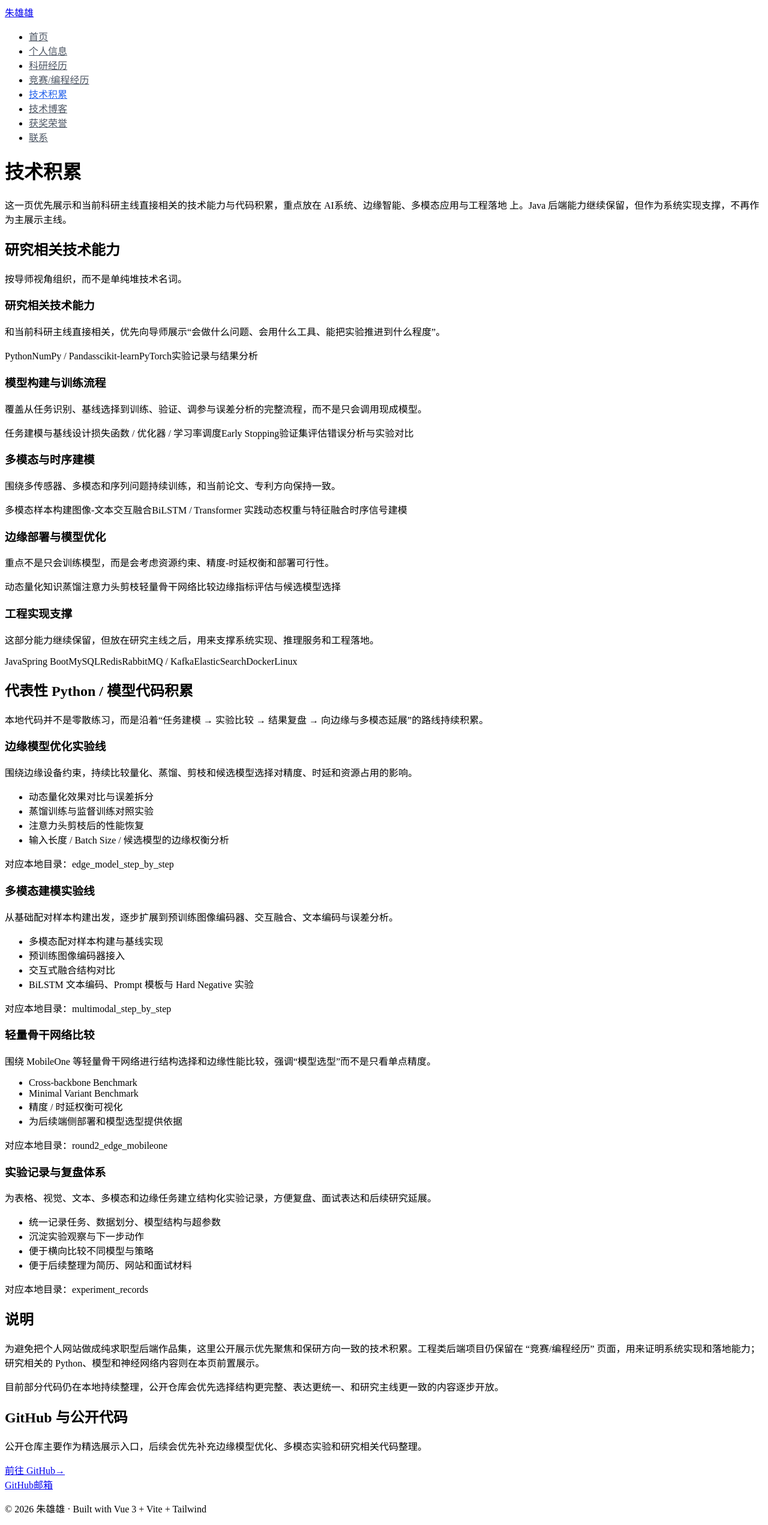
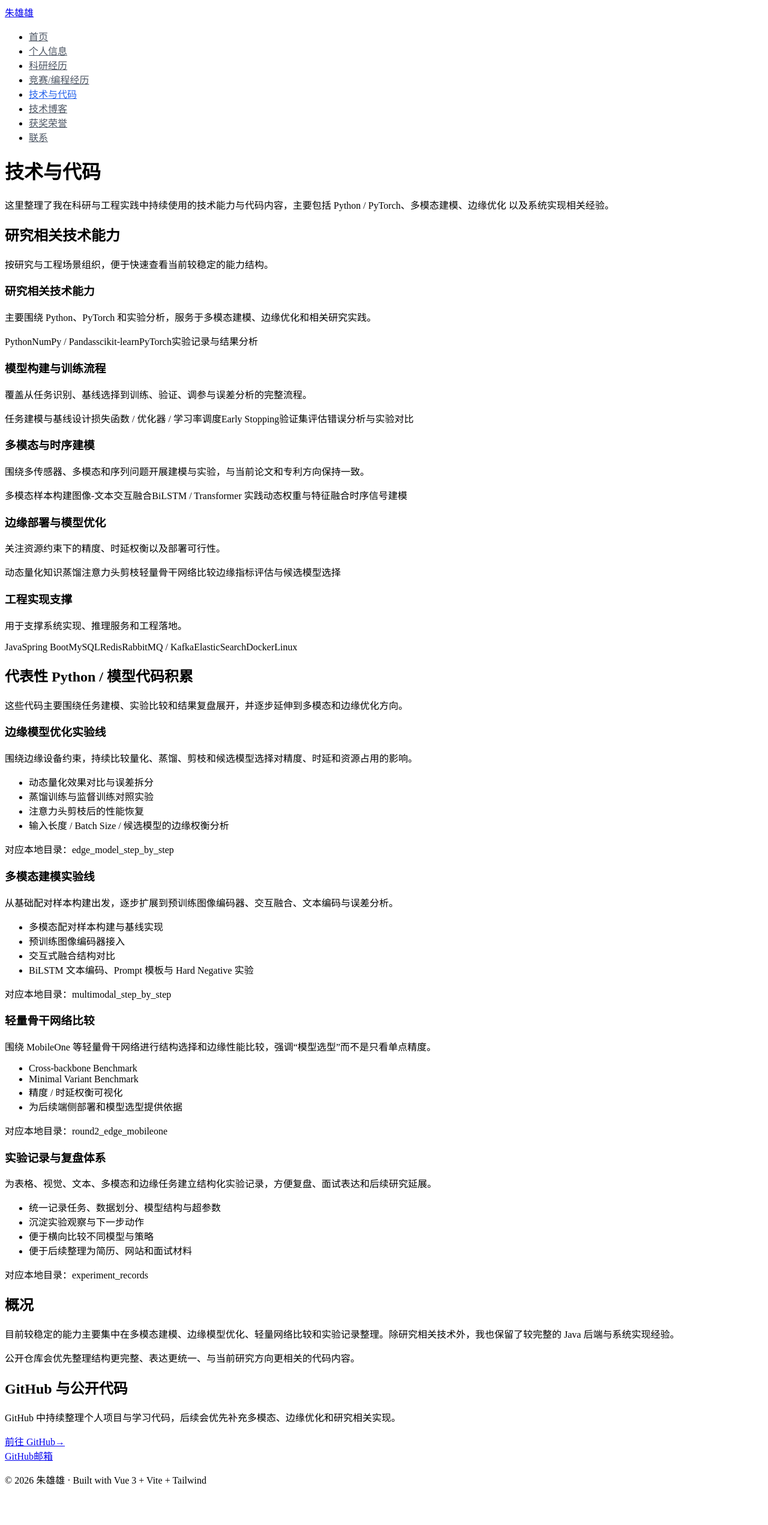
Before and after one commit to rainy-season-not-dividing/rainy-season-not-dividing.github.io, a Vue app: page /skills in a window 1280 px wide. Shown: the whole page at 60% size. After the commit the page ends 2494 px from the top, so only its background shows below. Built offline with nearby package versions, Linux system fonts and the light colour scheme; the HTML template or start-up script is replaced by a standard one.

Commit message:
Refine research status labels and page copy

```diff
--- a/src/components/layout/AppHeader.vue
+++ b/src/components/layout/AppHeader.vue
@@ -9,7 +9,7 @@
         <li><router-link to="/about" class="nav-link">个人信息</router-link></li>
         <li><router-link to="/research" class="nav-link">科研经历</router-link></li>
         <li><router-link to="/projects" class="nav-link">竞赛/编程经历</router-link></li>
-        <li><router-link to="/skills" class="nav-link">技术积累</router-link></li>
+        <li><router-link to="/skills" class="nav-link">技术与代码</router-link></li>
         <li><router-link to="/blog" class="nav-link">技术博客</router-link></li>
         <li><router-link to="/cv" class="nav-link">获奖荣誉</router-link></li>
         <li><router-link to="/contact" class="nav-link">联系</router-link></li>
--- a/src/data/skills.ts
+++ b/src/data/skills.ts
@@ -14,27 +14,27 @@ export interface CodeHighlight {
 export const skillGroups: SkillGroup[] = [
   {
     name: '研究相关技术能力',
-    summary: '和当前科研主线直接相关，优先向导师展示“会做什么问题、会用什么工具、能把实验推进到什么程度”。',
+    summary: '主要围绕 Python、PyTorch 和实验分析，服务于多模态建模、边缘优化和相关研究实践。',
     items: ['Python', 'NumPy / Pandas', 'scikit-learn', 'PyTorch', '实验记录与结果分析']
   },
   {
     name: '模型构建与训练流程',
-    summary: '覆盖从任务识别、基线选择到训练、验证、调参与误差分析的完整流程，而不是只会调用现成模型。',
+    summary: '覆盖从任务识别、基线选择到训练、验证、调参与误差分析的完整流程。',
     items: ['任务建模与基线设计', '损失函数 / 优化器 / 学习率调度', 'Early Stopping', '验证集评估', '错误分析与实验对比']
   },
   {
     name: '多模态与时序建模',
-    summary: '围绕多传感器、多模态和序列问题持续训练，和当前论文、专利方向保持一致。',
+    summary: '围绕多传感器、多模态和序列问题开展建模与实验，与当前论文和专利方向保持一致。',
     items: ['多模态样本构建', '图像-文本交互融合', 'BiLSTM / Transformer 实践', '动态权重与特征融合', '时序信号建模']
   },
   {
     name: '边缘部署与模型优化',
-    summary: '重点不是只会训练模型，而是会考虑资源约束、精度-时延权衡和部署可行性。',
+    summary: '关注资源约束下的精度、时延权衡以及部署可行性。',
     items: ['动态量化', '知识蒸馏', '注意力头剪枝', '轻量骨干网络比较', '边缘指标评估与候选模型选择']
   },
   {
     name: '工程实现支撑',
-    summary: '这部分能力继续保留，但放在研究主线之后，用来支撑系统实现、推理服务和工程落地。',
+    summary: '用于支撑系统实现、推理服务和工程落地。',
     items: ['Java', 'Spring Boot', 'MySQL', 'Redis', 'RabbitMQ / Kafka', 'ElasticSearch', 'Docker', 'Linux']
   }
 ]
--- a/src/router/index.ts
+++ b/src/router/index.ts
@@ -11,7 +11,7 @@ const router = createRouter({
     { path: '/research', name: 'Research', component: () => import('@/views/ResearchListView.vue'), meta: { title: '科研经历' } },
     { path: '/research/:id', name: 'ResearchDetail', component: () => import('@/views/ResearchDetailView.vue'), meta: { title: '科研经历' } },
     { path: '/projects', name: 'Projects', component: () => import('@/views/ResearchView.vue'), meta: { title: '竞赛/编程经历' } },
-    { path: '/skills', name: 'Skills', component: () => import('@/views/ProjectsView.vue'), meta: { title: '技术积累' } },
+    { path: '/skills', name: 'Skills', component: () => import('@/views/ProjectsView.vue'), meta: { title: '技术与代码' } },
     { path: '/blog', name: 'Blog', component: () => import('@/views/BlogListView.vue'), meta: { title: '博客' } },
     { path: '/blog/:slug', name: 'BlogPost', component: () => import('@/views/BlogPostView.vue'), meta: { title: '文章' } },
     { path: '/cv', name: 'CV', component: () => import('@/views/CVView.vue'), meta: { title: '简历' } },
--- a/src/views/HomeView.vue
+++ b/src/views/HomeView.vue
@@ -69,8 +69,8 @@
             class="group rounded-xl border border-gray-200 bg-white p-6 shadow-sm transition hover:border-primary-200 hover:shadow dark:border-slate-700 dark:bg-slate-800 dark:hover:border-primary-800"
           >
             <span class="text-2xl">🔧</span>
-            <h3 class="mt-2 font-medium text-gray-900 group-hover:text-primary-600 dark:text-white dark:group-hover:text-primary-400">技术积累</h3>
-            <p class="mt-1 text-sm text-gray-500 dark:text-gray-400">研究技术栈与代码积累</p>
+            <h3 class="mt-2 font-medium text-gray-900 group-hover:text-primary-600 dark:text-white dark:group-hover:text-primary-400">技术与代码</h3>
+            <p class="mt-1 text-sm text-gray-500 dark:text-gray-400">研究技术栈与相关实现</p>
           </router-link>
           <router-link
             to="/blog"
--- a/src/views/ProjectsView.vue
+++ b/src/views/ProjectsView.vue
@@ -1,17 +1,17 @@
 <template>
   <div class="mx-auto max-w-5xl px-4 py-12">
-    <h1 class="text-3xl font-bold text-gray-900 dark:text-white">技术积累</h1>
+    <h1 class="text-3xl font-bold text-gray-900 dark:text-white">技术与代码</h1>
     <p class="mt-2 max-w-3xl text-gray-600 dark:text-gray-400">
-      这一页优先展示和当前科研主线直接相关的技术能力与代码积累，重点放在
-      <span class="font-medium text-gray-900 dark:text-white">AI系统、边缘智能、多模态应用与工程落地</span>
-      上。Java 后端能力继续保留，但作为系统实现支撑，不再作为主展示主线。
+      这里整理了我在科研与工程实践中持续使用的技术能力与代码内容，主要包括
+      <span class="font-medium text-gray-900 dark:text-white">Python / PyTorch、多模态建模、边缘优化</span>
+      以及系统实现相关经验。
     </p>
 
     <section class="mt-10">
       <div class="flex items-end justify-between gap-4">
         <div>
           <h2 class="text-xl font-semibold text-gray-900 dark:text-white">研究相关技术能力</h2>
-          <p class="mt-2 text-sm text-gray-600 dark:text-gray-400">按导师视角组织，而不是单纯堆技术名词。</p>
+          <p class="mt-2 text-sm text-gray-600 dark:text-gray-400">按研究与工程场景组织，便于快速查看当前较稳定的能力结构。</p>
         </div>
       </div>
       <div class="mt-6 grid gap-6 md:grid-cols-2">
@@ -38,7 +38,7 @@
     <section class="mt-10">
       <h2 class="text-xl font-semibold text-gray-900 dark:text-white">代表性 Python / 模型代码积累</h2>
       <p class="mt-2 text-sm text-gray-600 dark:text-gray-400">
-        本地代码并不是零散练习，而是沿着“任务建模 → 实验比较 → 结果复盘 → 向边缘与多模态延展”的路线持续积累。
+        这些代码主要围绕任务建模、实验比较和结果复盘展开，并逐步延伸到多模态和边缘优化方向。
       </p>
       <div class="mt-6 grid gap-6 md:grid-cols-2">
         <article
@@ -57,20 +57,19 @@
     </section>
 
     <section class="mt-10 rounded-xl border border-primary-100 bg-primary-50/60 p-6 dark:border-primary-900/40 dark:bg-primary-900/10">
-      <h2 class="text-lg font-semibold text-gray-900 dark:text-white">说明</h2>
+      <h2 class="text-lg font-semibold text-gray-900 dark:text-white">概况</h2>
       <p class="mt-3 text-sm leading-6 text-gray-700 dark:text-gray-300">
-        为避免把个人网站做成纯求职型后端作品集，这里公开展示优先聚焦和保研方向一致的技术积累。工程类后端项目仍保留在
-        “竞赛/编程经历” 页面，用来证明系统实现和落地能力；研究相关的 Python、模型和神经网络内容则在本页前置展示。
+        目前较稳定的能力主要集中在多模态建模、边缘模型优化、轻量网络比较和实验记录整理。除研究相关技术外，我也保留了较完整的 Java 后端与系统实现经验。
       </p>
       <p class="mt-3 text-sm leading-6 text-gray-700 dark:text-gray-300">
-        目前部分代码仍在本地持续整理，公开仓库会优先选择结构更完整、表达更统一、和研究主线更一致的内容逐步开放。
+        公开仓库会优先整理结构更完整、表达更统一、与当前研究方向更相关的代码内容。
       </p>
     </section>
 
     <section class="mt-10 rounded-xl border border-gray-200 bg-white p-6 dark:border-slate-700 dark:bg-slate-800">
       <h2 class="text-lg font-semibold text-gray-900 dark:text-white">GitHub 与公开代码</h2>
       <p class="mt-4 text-gray-600 dark:text-gray-300">
-        公开仓库主要作为精选展示入口，后续会优先补充边缘模型优化、多模态实验和研究相关代码整理。
+        GitHub 中持续整理个人项目与学习代码，后续会优先补充多模态、边缘优化和研究相关实现。
       </p>
       <a
         :href="siteConfig.links.github"
--- a/src/views/ResearchDetailView.vue
+++ b/src/views/ResearchDetailView.vue
@@ -9,9 +9,9 @@
         <span
           class="rounded px-2.5 py-1 text-xs font-medium"
           :class="
-            item.status === '已发表'
+            item.status === '已见刊'
               ? 'bg-green-100 text-green-800 dark:bg-green-900/50 dark:text-green-300'
-              : item.status === '进行中'
+              : item.status === '实审中'
                 ? 'bg-amber-100 text-amber-800 dark:bg-amber-900/50 dark:text-amber-300'
                 : 'bg-gray-100 text-gray-600 dark:bg-slate-600 dark:text-gray-300'
           "
--- a/src/views/ResearchListView.vue
+++ b/src/views/ResearchListView.vue
@@ -10,9 +10,9 @@
         class="rounded-xl border border-gray-200 bg-white p-5 transition hover:border-primary-200 hover:shadow dark:border-slate-700 dark:bg-slate-800 dark:hover:border-primary-800">
         <router-link :to="`/research/${item.id}`" class="block">
           <div class="flex flex-wrap items-center gap-2">
-            <span class="rounded px-2.5 py-1 text-xs font-medium" :class="item.status === '已发表'
+            <span class="rounded px-2.5 py-1 text-xs font-medium" :class="item.status === '已见刊'
                 ? 'bg-green-100 text-green-800 dark:bg-green-900/50 dark:text-green-300'
-                : item.status === '进行中'
+                : item.status === '实审中'
                   ? 'bg-amber-100 text-amber-800 dark:bg-amber-900/50 dark:text-amber-300'
                   : 'bg-gray-100 text-gray-600 dark:bg-slate-600 dark:text-gray-300'
               ">
```
Also changed, not shown: src/data/research.ts (+5 -5 lines).
